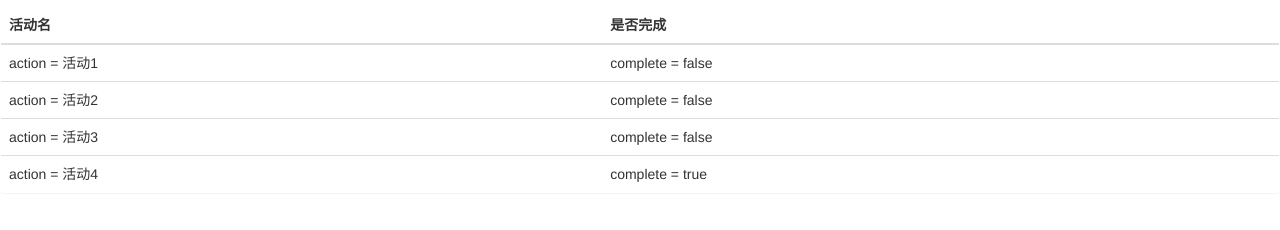
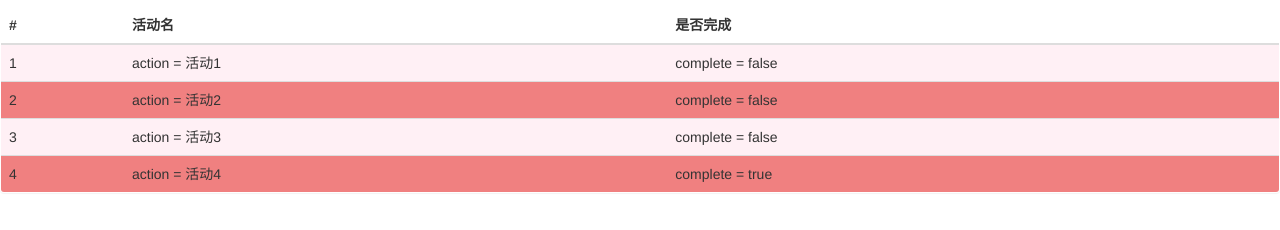
Before and after one commit to supertiny99/angularDemo, a website: page src/directives.html in a window 1280 px wide. Shown: the part 50-280 px from the top of the page. Drawn offline with nearby package versions, Linux system fonts and the light colour scheme.

Commit message:
ng-repeat内置变量$index ,$odd

```diff
--- a/src/directives.html
+++ b/src/directives.html
@@ -4,6 +4,10 @@
   <meta charset="UTF-8" />
   <title>Document</title>
   <link rel="stylesheet" href="bootstrap.css" />
+  <style>
+    .odd { background-color: lightcoral; }
+    .even { background-color: lavenderblush; }
+  </style>
 </head>
 <body>
   <div id="todoPanel" class="panel" data-ng-controller="defaultCtrl">
@@ -12,12 +16,14 @@
     <table class="table">
       <thead>
         <tr>
+          <th>#</th>
           <th>活动名</th>
           <th>是否完成</th>
         </tr>
       </thead>
       <tbody>
-        <tr ng-repeat="item in todos">
+        <tr ng-repeat="item in todos" ng-class="$odd ? 'odd' : 'even'">
+          <td>{{$index + 1}}</td>
           <td ng-repeat="(key, value) in item">
             {{key}} = {{value}}
           </td>
```
